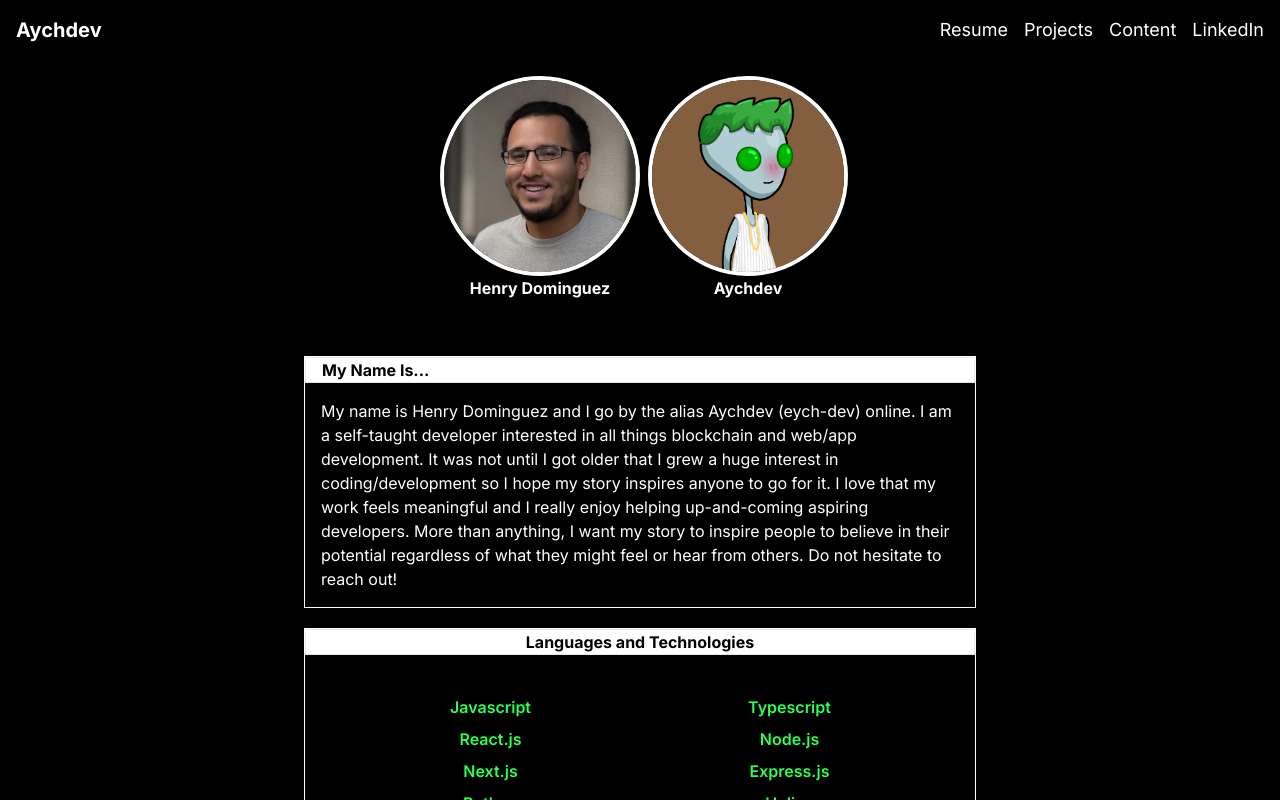
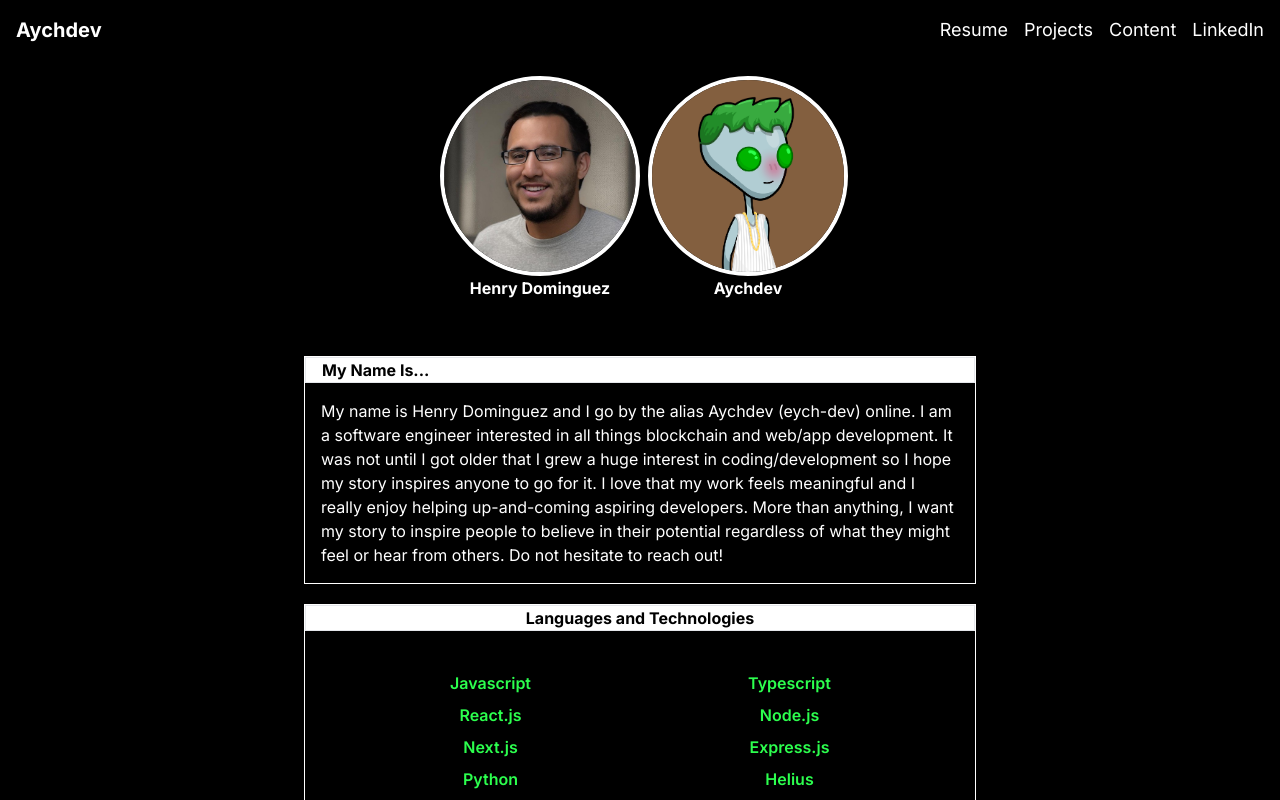
Before and after one commit to aych-dev/Aychdev-Website, a Next.js app: page / in a window 1280 px wide. Shown: the top 800 px of the page. Built offline with nearby package versions, Linux system fonts and the light colour scheme.

Commit message:
updated intro

```diff
--- a/app/components/Introduction.tsx
+++ b/app/components/Introduction.tsx
@@ -10,12 +10,12 @@ const Introduction = () => {
           </div>
           <p className='m-4 '>
             My name is Henry Dominguez and I go by the alias Aychdev (eych-dev)
-            online. I am a self-taught developer interested in all things
-            blockchain and web/app development. It was not until I got older
-            that I grew a huge interest in coding/development so I hope my story
-            inspires anyone to go for it. I love that my work feels meaningful
-            and I really enjoy helping up-and-coming aspiring developers. More
-            than anything, I want my story to inspire people to believe in their
+            online. I am a software engineer interested in all things blockchain
+            and web/app development. It was not until I got older that I grew a
+            huge interest in coding/development so I hope my story inspires
+            anyone to go for it. I love that my work feels meaningful and I
+            really enjoy helping up-and-coming aspiring developers. More than
+            anything, I want my story to inspire people to believe in their
             potential regardless of what they might feel or hear from others. Do
             not hesitate to reach out!
           </p>
```
